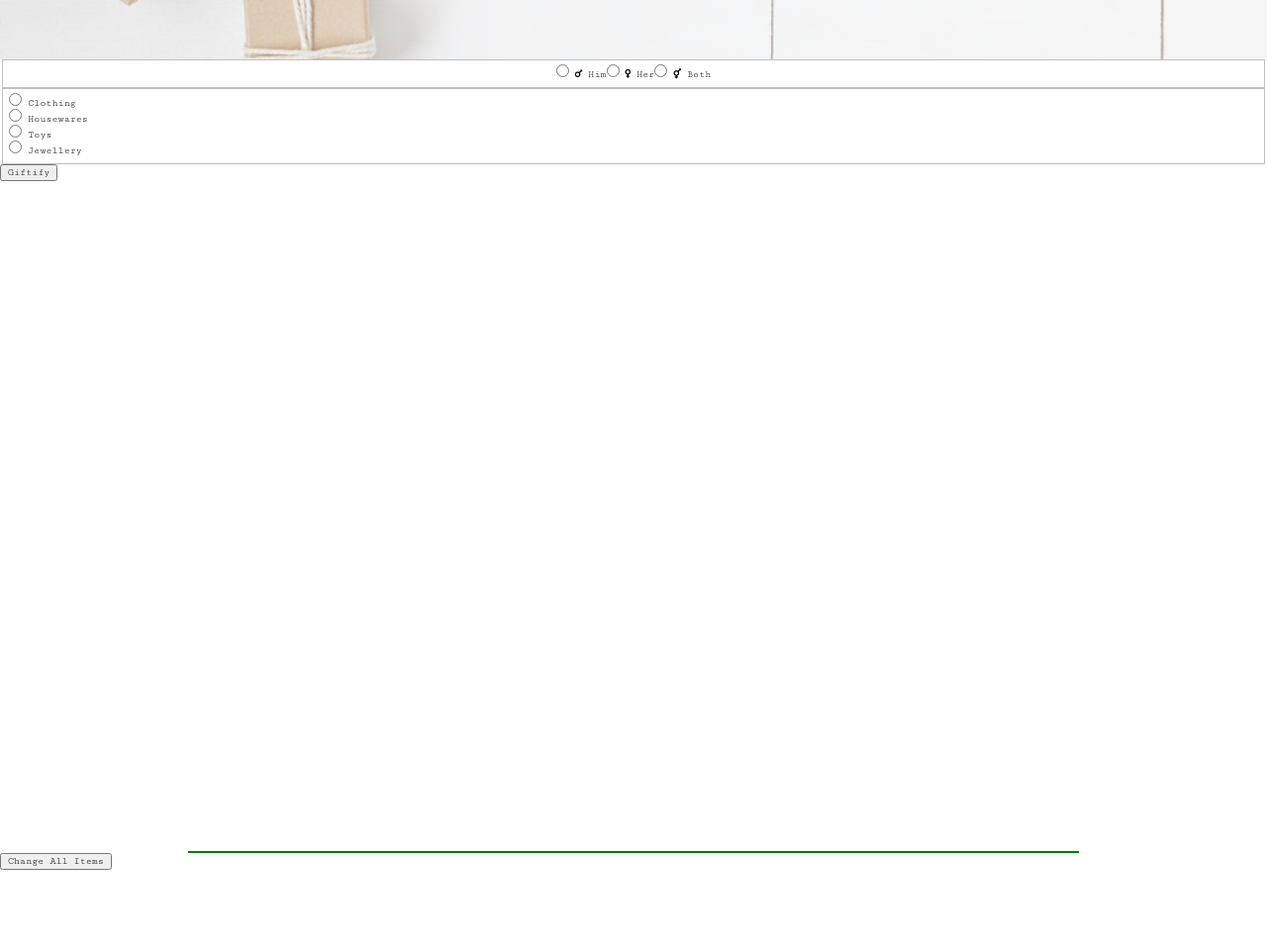
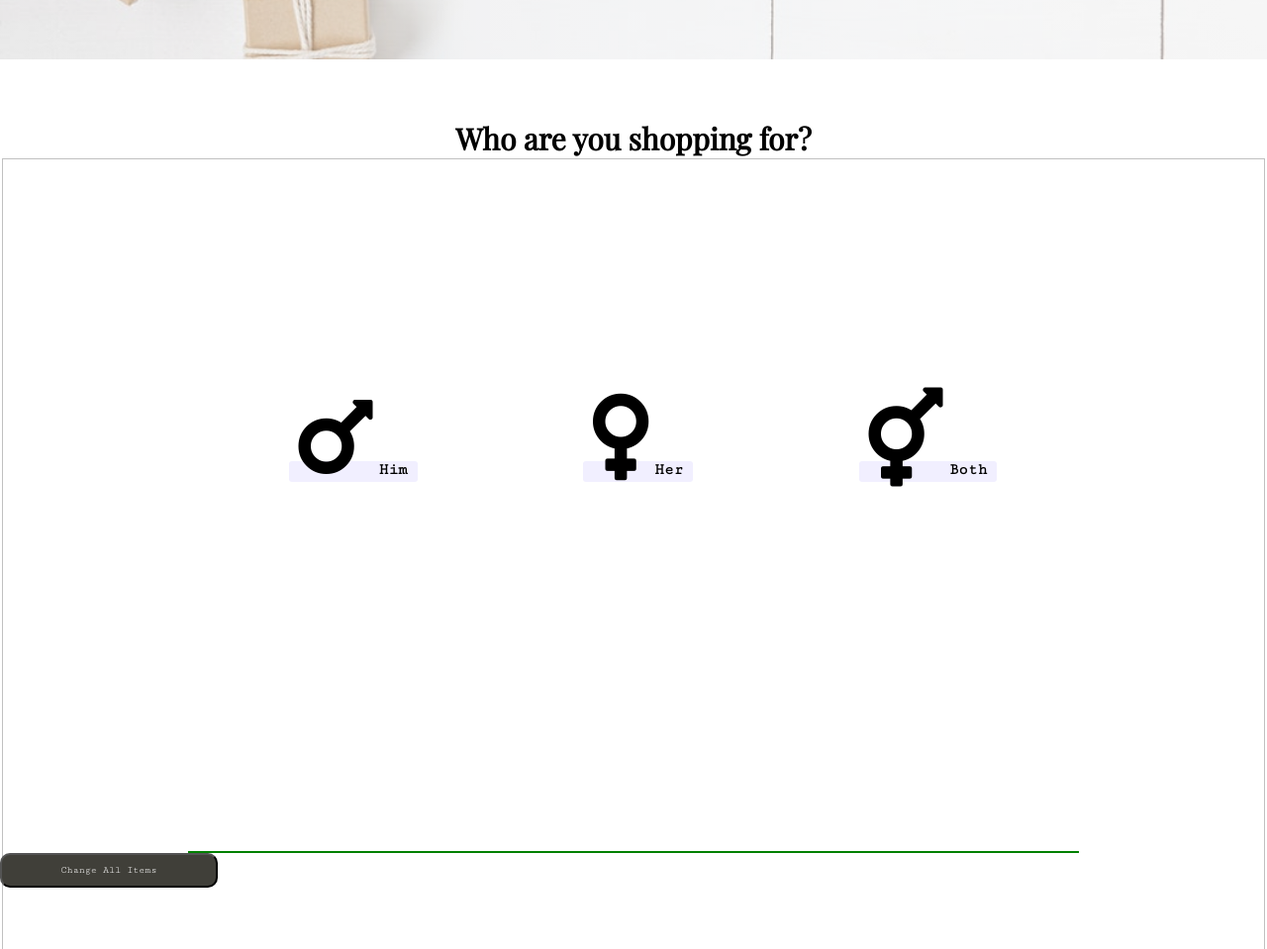
Before and after one commit to kandacewithak/teachers-pet, a website: page index.html in a window 1280 px wide. Shown: the part 740-1699 px from the top of the page at 99% size. Drawn offline with nearby package versions, Linux system fonts and the light colour scheme; some packages are replaced by stand-ins of ours; files that its build step writes are made by us from their sources; a script that the page names is missing.

Commit message:
gender catergory styles

```diff
--- a/dev/styles/_header.scss
+++ b/dev/styles/_header.scss
@@ -19,28 +19,5 @@
 
 .arrow {
     text-align: center;
-}
-
-h1 {
-    font-size: 8rem;
-    letter-spacing: 2px;
-    font-weight: 500;
-}
-
-h1::after {
-    content:'';
-    display: block;
-    width: 150px;
-    height: 2px;
-    background-color: #fc4b2a;
-    margin: 20px auto;
-}
-
-p {
-    font-size: 2.2rem;
-    font-weight: 500;
-}
-
-.arrow {
     align-self: flex-end;
 }
--- a/dev/styles/_main.scss
+++ b/dev/styles/_main.scss
@@ -1,3 +1,42 @@
+
+/* RADIOBUTTON LABEL STYLING */
+
+input[type="radio"]{
+    visibility: hidden;
+    height: -1;
+    width: -1;
+}
+
+input[type='submit'] {
+    cursor: pointer;
+    background-color: #403F39;
+    color: white;
+    padding: 5px 10px;
+    border-radius: 10px;
+    transition: all .3s ease-out;
+    width: 220px;
+    padding: 10px;
+}
+
+
+label {
+    cursor: pointer;
+    vertical-align: middle;
+    text-align: right;
+    padding: 5px 10px;
+    border-radius: 3px;
+    width:250px;
+/*     border: 1px solid blue;
+ */    background-color: #F1EFFF;
+}
+
+input[type="radio"]:checked + label {
+    background-color: #FFD531;
+    transition: 0.3s ease-out all;
+    width:100%;
+}
+
+
 
 /* GENDER SELECTION SECTION STYLES */
 .genderCatergoryForm {
@@ -9,15 +48,28 @@
 
 .gender {
     display: flex;
-    justify-content: center;
+    justify-content: space-around;
+    height: 100vh;
+}
+
+.labelWrapper {
+    display: flex;
+    width: 70%;
+    justify-content: space-around;
+    padding-top: 18%;
 }
 
 
 
 /* GIFT RESULTS CONTAINER STYLES */
+
+.genderTitle{
+    padding-top: 60px;
+    text-align: center;
+}
+
 .gifts {
     height: 100vh;
-
 }
 
 .giftContainer {
@@ -40,3 +92,13 @@
     width: 100%;
     height: 300px;
 }
+
+//how to  make the border transition on hover or selection
+// .radioButtonContainer {
+//     height: 30%;
+//     border: 2px solid  #fc4b2a;
+//     border-radius: 50%;
+//     width: 28%;
+//     text-align: center;
+//     padding-top:10px;
+// }
--- a/dev/styles/_typography.scss
+++ b/dev/styles/_typography.scss
@@ -1,5 +1,10 @@
 html {
     font-size: 62.5%;
+}
+
+
+body {
+    font-family: 'Cutive Mono', monospace;
 }
 
 h1, h2, h3 {
@@ -10,8 +15,52 @@
 
 h1 {
     color: #fc4b2a;
+    font-size: 8rem;
+    letter-spacing: 2px;
+    font-weight: 500;
 }
 
-body {
+h1::after {
+    content:'';
+    display: block;
+    width: 150px;
+    height: 2px;
+    background-color: #fc4b2a;
+    margin: 20px auto;
+}
+
+h2 {
+    font-size: 3rem;
+}
+
+h3 {
+    font-size: 1.6rem;
     font-family: 'Cutive Mono', monospace;
+    display: inline;
 }
+
+p {
+    font-size: 2.2rem;
+    font-weight: 500;
+}
+
+
+
+/* GENDER ICONS */
+.fa-mars::before {
+    font-size: 100px;
+}
+
+
+.fa-mars::before {
+    font-size: 100px;
+}
+
+
+.fa-venus::before {
+    font-size: 100px;
+}
+
+.fa-transgender::before {
+    font-size: 100px;
+}
--- a/index.html
+++ b/index.html
@@ -32,31 +32,42 @@
 
 
       <!-- GENDER FIELDSET START -->
+    <div id="genderSection">
+      <h2 class="genderTitle">Who are you shopping for?</h2>
+
       <fieldset class="gender">
         <!-- use flickity carousel here -->
-
+        <div class="labelWrapper">
+          <div class="radioButtonContainer">
             <div class="radioButtons">
               <input type="radio" id="male" name="gender" value="men">
               <label for="male">
                 <i class="fas fa-mars"></i>
-            Him</label>
+                <h3>Him</h3></label>
+            </div>
           </div>
 
+          <div class="radioButtonContainer">
             <div class="radioButtons">
               <input type="radio" id="female" name="gender" value="women">
               <label for="female">
                 <i class="fas fa-venus"></i>
-          Her</label>
+              <h3>Her</h3></label>
+            </div>
           </div>
 
+          <div class="radioButtonContainer">
             <div class="radioButtons">
               <input type="radio" id="both" name="gender" value="both">
               <label for="both">
                 <i class="fas fa-transgender"></i>
-            Both</label>
+                <h3>Both</h3></label>
+            </div>
+          </div>
         </div>
 
       </fieldset>
+    </div>
       <!-- GENDER FIELDSET END -->
 
 
@@ -121,6 +132,32 @@
     <!-- link to js script -->
     <script src="public/scripts/main.js"></script>
 
+    <!-- smooth scroll -->
+    <script src="https://cdnjs.cloudflare.com/ajax/libs/jquery-smooth-scroll/2.1.2/jquery.smooth-scroll.min.js"></script>
+    <script>
+
+    <script>
+       $(function () {
+
+          console.log("hello");
+
+        });
+
+        $('.main-carousel').flickity({
+          wrapAround: true,// options
+          cellAlign: 'center',
+          // contain: true,
+          pageDots: false,
+          /* freeScroll:true, */
+          contain: true
+        });
+
+        $('a').smoothScroll({
+          offset: -1,
+          speed: 700
+        });
+    </script>
+
 
 </body>
 </html>
```
Also changed, not shown: public/styles/style.css. Lines whose indentation alone changed are shown as unchanged.
